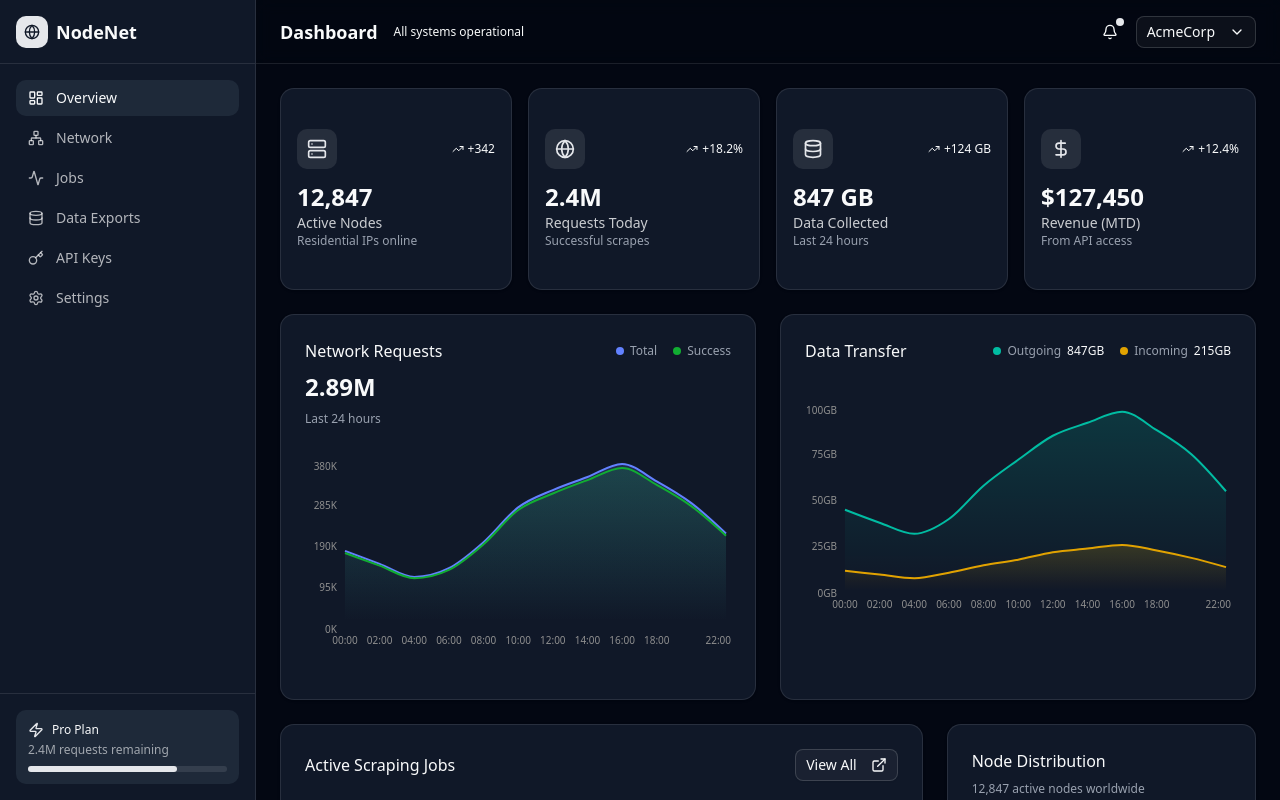
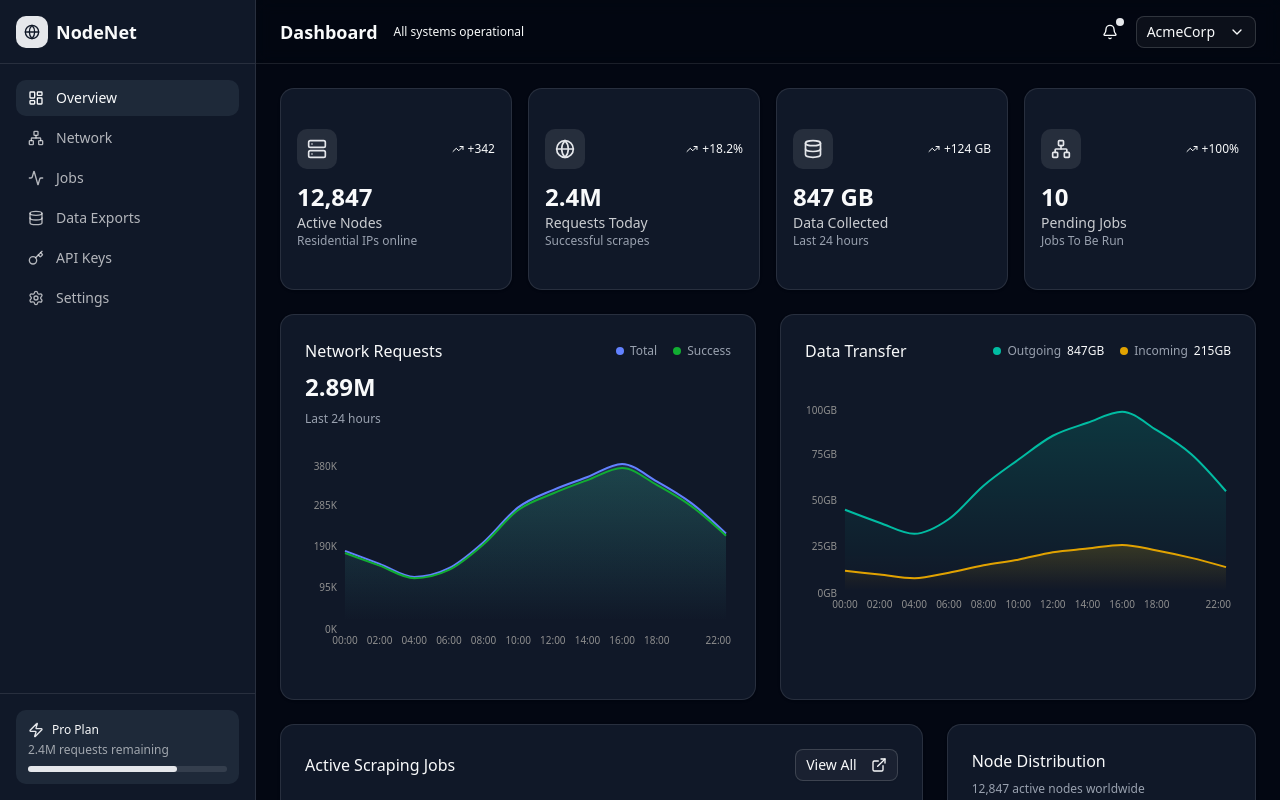
Before and after one commit to johnoye742/datamesh-fe, a Next.js app: page /dashboard in a window 1280 px wide. Shown: the top 800 px of the page. Built offline with nearby package versions, Linux system fonts and the light colour scheme.

Commit message:
Update stats cards to replace "Revenue (MTD)" with "Pending Jobs" and adjust icon

```diff
--- a/components/stats-cards.tsx
+++ b/components/stats-cards.tsx
@@ -1,7 +1,7 @@
 "use client"
 
 import { Card, CardContent } from "@/components/ui/card"
-import { Globe, Server, Database, DollarSign, TrendingUp, TrendingDown } from "lucide-react"
+import { Globe, Server, Database, DollarSign, TrendingUp, TrendingDown, Network } from "lucide-react"
 
 const stats = [
   {
@@ -29,12 +29,12 @@ const stats = [
     description: "Last 24 hours",
   },
   {
-    name: "Revenue (MTD)",
-    value: "$127,450",
-    change: "+12.4%",
+    name: "Pending Jobs",
+    value: "10",
+    change: "+100%",
     trend: "up",
-    icon: DollarSign,
-    description: "From API access",
+    icon: Network,
+    description: "Jobs To Be Run",
   },
 ]
 
```
